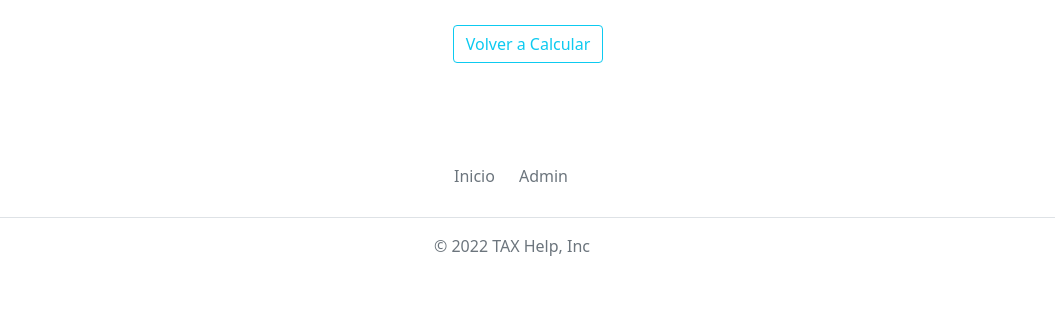
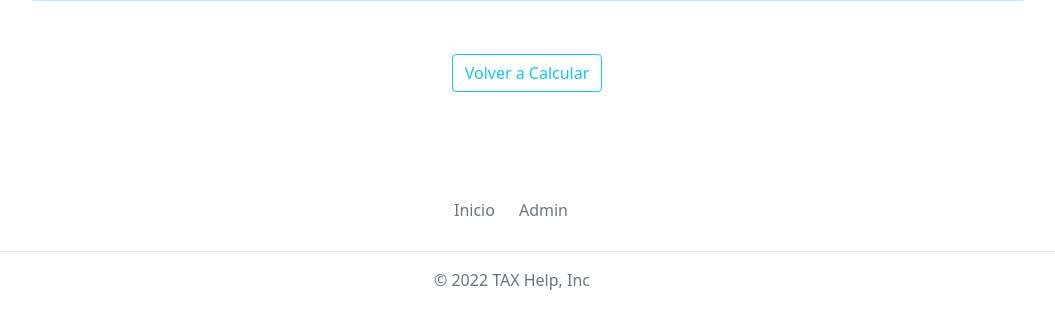
Before and after one commit to FernandaLorca/proyectoSII, a Flask app: template templates/resultados.html in a window 1280 px wide. Shown: the part 984-1316 px from the top of the page, without its empty margins (128-1183 px from the left). Before the commit the page ends 1240 px from the top, so only its background shows below. Run offline with Flask 2, Linux system fonts and the light colour scheme; the template is opened without the code that fills it, so the values that code supplies are empty; some libraries are stand-ins or nearby versions.

Commit message:
detalles

```diff
--- a/templates/resultados.html
+++ b/templates/resultados.html
@@ -14,7 +14,7 @@
 
     <div class=" container p-3 p-md-5 m-md-3 text-center">
         <div class="container col-md-15 p-lg-10 mx-auto my-5 mb-5">
-            <h2 class="display-12 mb-4">Resultado del Cálculo de Declaración de Renta</h2>
+            <h2 class="display-12 mb-5">Resultado del Cálculo de Declaración de Renta</h2>
 
             {% if pago == True %}
             <div class=" container mb-5">
@@ -48,7 +48,7 @@
 
             </div>
 
-                <button class="btn btn-outline-info" href="/">Volver a Calcular</button>
+                <a  class="btn btn-outline-info" href="/">Volver a Calcular</a>
             </div>
 
         </div>
```
